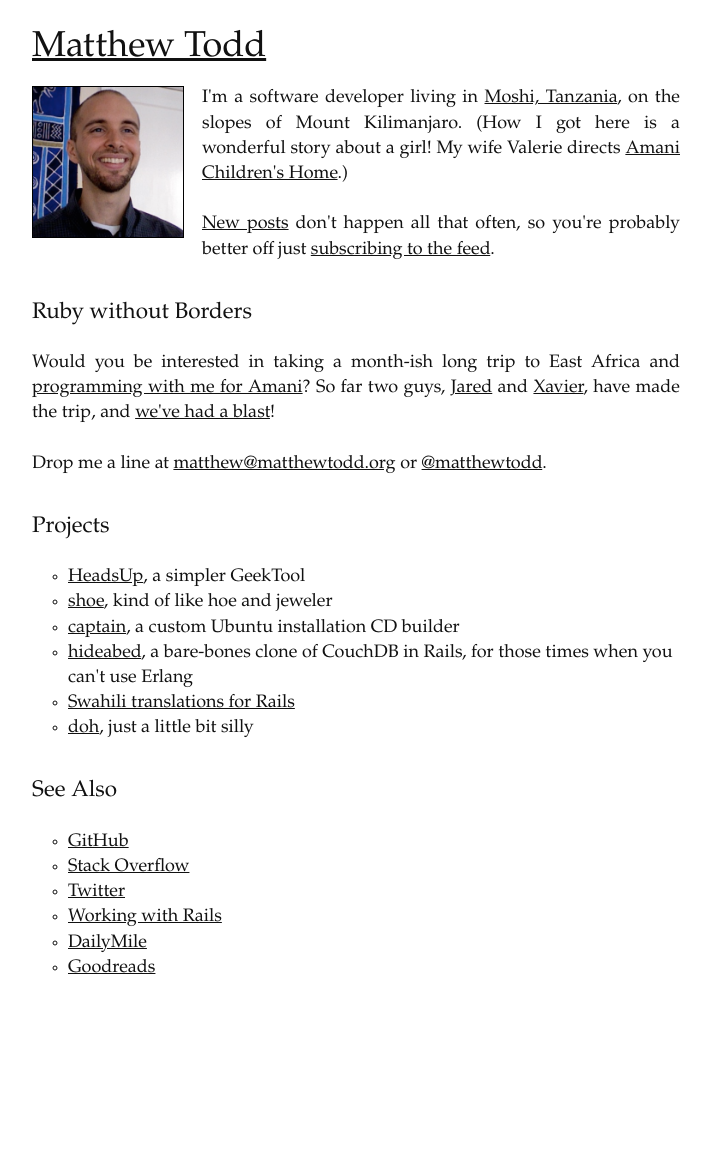
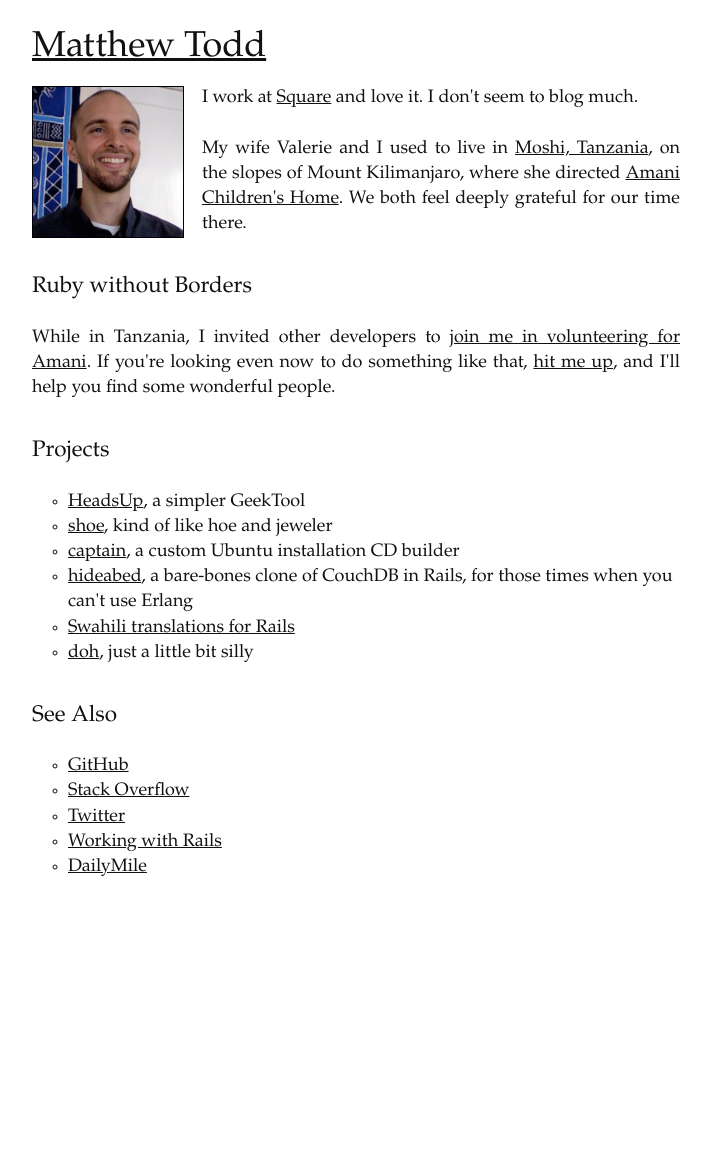
Before and after one commit to matthewtodd/matthewtodd.github.io, a Jekyll site: the page built from about.html, in a window 1280 px wide. Shown: the whole page, without its empty margins (284-995 px from the left). Built offline with Jekyll 4.4.1, drawn with Linux system fonts in a browser that asks for light colours; after the commit the page ends 1060 px from its top, so only the background shows below that.

Commit message:
Update text.

```diff
--- a/about.html
+++ b/about.html
@@ -6,19 +6,15 @@ title: About Matthew Todd
 <section>
  <p>
    <img src="{{ site.url }}/images/matthewtodd.jpg" class="inset" width="150px" height="150px" />
-
-   I'm a software developer living in <a
-   href="http://maps.google.com/maps?q=Moshi%2C+Tanzania">Moshi, Tanzania</a>,
-   on the slopes of Mount Kilimanjaro. (How I got here is a wonderful story
-   about a girl! My wife Valerie directs <a href="http://amanikids.org">Amani
-   Children's Home</a>.)
+   I work at <a href="https://squareup.com">Square</a> and love it. I don't seem to blog much.
  </p>
 
  <p>
- <a href="{{ site.url }}/">New posts</a> don't happen all that often, so you're probably
-   better off just <a
-   href="http://feeds.feedburner.com/matthewtodd">subscribing to the
-   feed</a>.
+   My wife Valerie and I used to live in <a
+     href="http://maps.google.com/maps?q=Moshi%2C+Tanzania">Moshi,
+     Tanzania</a>, on the slopes of Mount Kilimanjaro, where she directed <a
+     href="http://amanikids.org">Amani Children's Home</a>. We both feel deeply
+   grateful for our time there.
  </p>
 </section>
 
@@ -28,16 +24,11 @@ title: About Matthew Todd
   </header>
 
   <p>
-  Would you be interested in taking a month-ish long trip to East Africa and <a
-  href="{{ site.url }}/2009/01/26/ruby-without-borders.html">programming with me for
-  Amani</a>? So far two guys, <a
-  href="http://twitter.com/redningja">Jared</a> and <a
-  href="http://xaviershay.com">Xavier</a>, have made the trip, and <a
-  href="https://github.com/amanikids/kituo">we've had a blast</a>!
-  </p>
-
-  <p>
-    Drop me a line at <a href="&#109;&#97;&#105;&#108;&#116;&#111;&#58;%6d%61%74%74%68%65%77@%6d%61%74%74%68%65%77%74%6f%64%64.%6f%72%67">&#109;&#97;&#116;&#116;&#104;&#101;&#119;&#64;&#109;&#97;&#116;&#116;&#104;&#101;&#119;&#116;&#111;&#100;&#100;&#46;&#111;&#114;&#103;</a> or <a href="http://twitter.com/matthewtodd">@matthewtodd</a>.
+    While in Tanzania, I invited other developers to <a
+      href="{{ site.url }}/2009/01/26/ruby-without-borders.html">join me in volunteering for
+    Amani</a>. If you're looking even now to do something like that, <a
+    href="&#109;&#97;&#105;&#108;&#116;&#111;&#58;%6d%61%74%74%68%65%77@%6d%61%74%74%68%65%77%74%6f%64%64.%6f%72%67">hit
+    me up</a>, and I'll help you find some wonderful people.
   </p>
 </section>
 
@@ -67,6 +58,5 @@ title: About Matthew Todd
     <li><a href="http://twitter.com/matthewtodd">Twitter</a></li>
     <li><a href="http://workingwithrails.com/person/6803-matthew-todd">Working with Rails</a></li>
     <li><a href="http://dailymile.com/people/matthewtodd">DailyMile</a></li>
-    <li><a href="http://goodreads.com/matthewtodd">Goodreads</a></li>
   </ul>
 </section>
```
